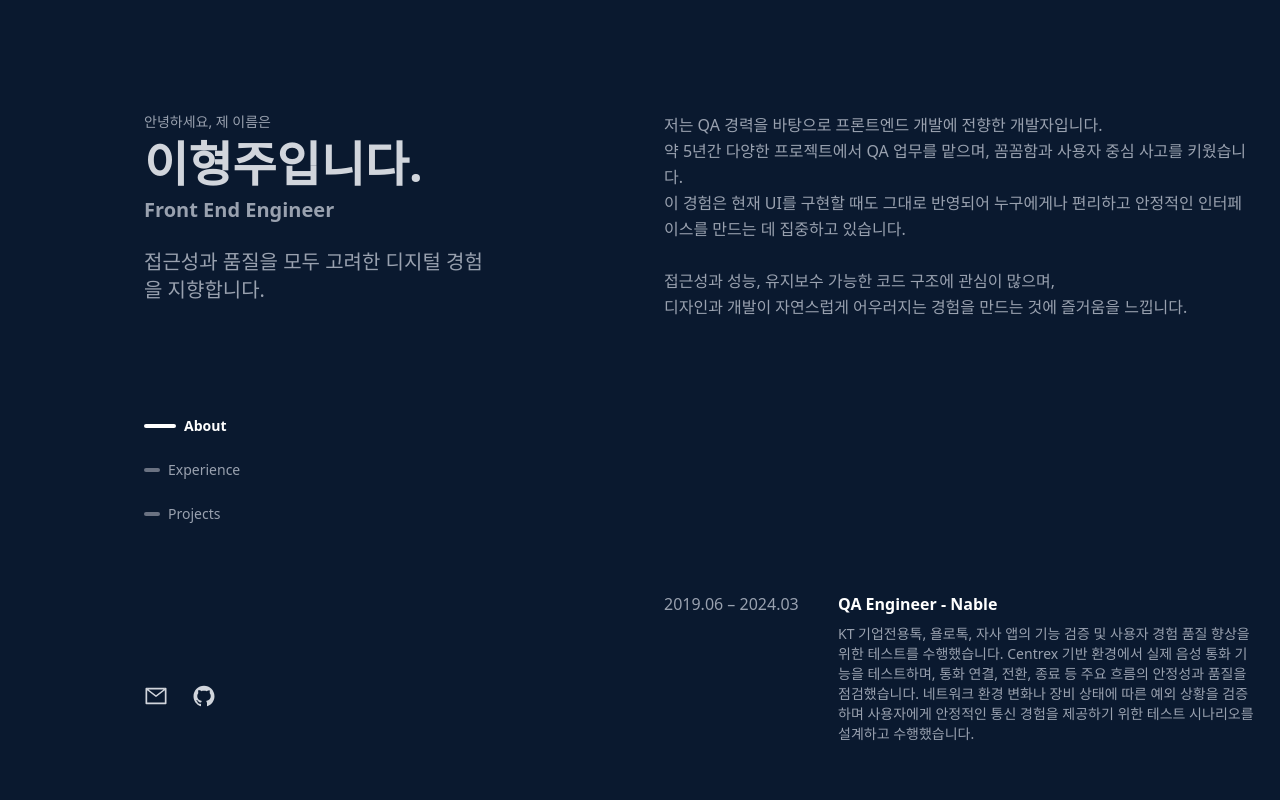
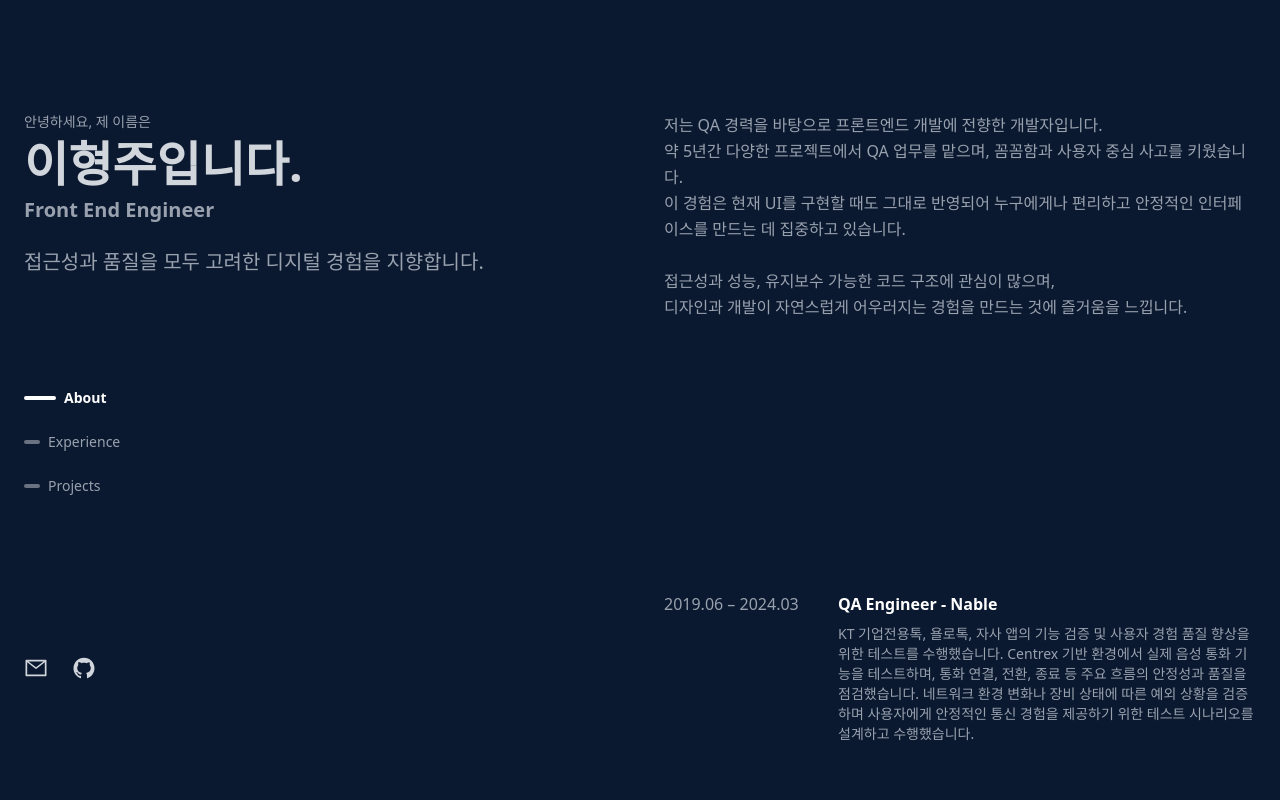
Before and after one commit to dlgudwn94/my-portfolio, a React (Vite) app in the folder my-portfolio/: page / in a window 1280 px wide. Shown: the top 800 px of the page. Built offline with nearby package versions, Linux system fonts and the light colour scheme.

Commit message:
[Design]: 좌우 여백 수정

```diff
--- a/my-portfolio/src/components/SidebarNav.tsx
+++ b/my-portfolio/src/components/SidebarNav.tsx
@@ -34,7 +34,7 @@ export default function SidebarNav() {
   }, []);
 
   return (
-    <nav className="hidden lg:flex flex-col space-y-6 text-sm text-gray-400 md:px-36">
+    <nav className="hidden lg:flex flex-col space-y-6 text-sm text-gray-400 px-6">
       {sections.map(({ id, label }) => {
         const isActive = activeId === id;
 
--- a/my-portfolio/src/sections/Contact.tsx
+++ b/my-portfolio/src/sections/Contact.tsx
@@ -2,7 +2,7 @@ import { AiOutlineMail, AiFillGithub } from "react-icons/ai";
 
 function Contact() {
   return (
-    <section id="contact" className="w-full px-6 lg:px-36">
+    <section id="contact" className="w-full px-6">
       <div className="flex justify-start gap-6 mt-4">
         <a href="mailto:dlgudwn3739@gmail.com" target="_blank" rel="noopener noreferrer" className="text-gray-300 hover:text-teal-400 transition-colors" aria-label="Send Email">
           <AiOutlineMail className="w-6 h-6" />
--- a/my-portfolio/src/sections/Experience.tsx
+++ b/my-portfolio/src/sections/Experience.tsx
@@ -2,7 +2,6 @@ function Experience() {
   return (
     <section id="experience" className="px-6 py-20">
       <div className="space-y-12">
-        {/* 경력 1 */}
         <div className="grid grid-cols-1 md:grid-cols-[150px_1fr] gap-y-2 md:gap-6 transition-all duration-300 hover:bg-[#1e293b] hover:shadow-lg hover:scale-[1.01] rounded-md">
           <div className=" text-gray-400">2019.06 – 2024.03</div>
           <div>
--- a/my-portfolio/src/sections/Hero.tsx
+++ b/my-portfolio/src/sections/Hero.tsx
@@ -2,7 +2,7 @@ import { motion } from "framer-motion";
 
 function Hero() {
   return (
-    <section className="flex flex-col items-start px-6 py-16 lg:px-36">
+    <section className="flex flex-col items-start px-6 py-16">
       <motion.p initial={{ opacity: 0, y: 10 }} animate={{ opacity: 1, y: 0 }} transition={{ delay: 0.1 }} className="w-full text-gray-400 text-sm">
         안녕하세요, 제 이름은
       </motion.p>
```
